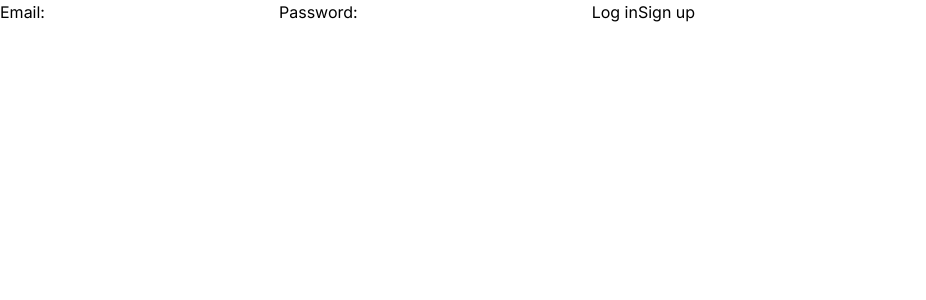
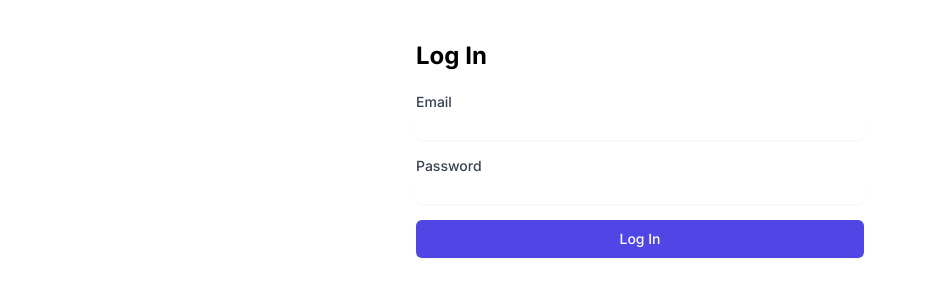
Before and after one commit to youjin-10/kim-community-law, a Next.js app: page /login in a window 1280 px wide. Shown: the top 300 px of the page, without its empty margins (0-926 px from the left). Built offline with nearby package versions, Linux system fonts and the light colour scheme; no server answers.

Commit message:
feat: login

```diff
--- /dev/null
+++ b/app/login/login-form.tsx
@@ -0,0 +1,112 @@
+'use client'
+
+import React, { useState } from 'react';
+import { useRouter } from 'next/navigation';
+import { createClient } from '@/utils/supabase/client';
+
+const supabase = createClient();
+
+const LoginForm: React.FC = () => {
+  const [email, setEmail] = useState('');
+  const [password, setPassword] = useState('');
+  const [error, setError] = useState<string | null>(null);
+  const [message, setMessage] = useState<string | null>(null);
+  const router = useRouter();
+
+  const handleLogin = async (e: React.FormEvent) => {
+    e.preventDefault();
+    setError(null);
+    setMessage(null);
+
+    try {
+      const { data, error } = await supabase.auth.signInWithPassword({
+        email,
+        password,
+      });
+
+      if (error) throw error;
+
+      if (data.user) {
+        // Check if email is confirmed
+        if (data.user.email_confirmed_at) {
+          // Email is confirmed, proceed with login
+          router.push('/dashboard'); // Redirect to dashboard or home page
+        } else {
+          // Email is not confirmed
+          setError('Please confirm your email before logging in.');
+          // Optionally, offer to resend confirmation email
+          setMessage('Need a new confirmation email?');
+        }
+      }
+    } catch (error) {
+      setError((error as Error).message);
+    }
+  };
+
+  const handleResendConfirmation = async () => {
+    try {
+      const { error } = await supabase.auth.resend({
+        type: 'signup',
+        email: email,
+      });
+
+      if (error) throw error;
+
+      setMessage('Confirmation email resent. Please check your inbox.');
+    } catch (error) {
+      setError((error as Error).message);
+    }
+  };
+
+  return (
+    <form onSubmit={handleLogin} className="space-y-4">
+      <div>
+        <label htmlFor="email" className="block text-sm font-medium text-gray-700">
+          Email
+        </label>
+        <input
+          type="email"
+          id="email"
+          value={email}
+          onChange={(e) => setEmail(e.target.value)}
+          className="mt-1 block w-full rounded-md border-gray-300 shadow-sm focus:border-indigo-300 focus:ring focus:ring-indigo-200 focus:ring-opacity-50"
+          required
+        />
+      </div>
+      <div>
+        <label htmlFor="password" className="block text-sm font-medium text-gray-700">
+          Password
+        </label>
+        <input
+          type="password"
+          id="password"
+          value={password}
+          onChange={(e) => setPassword(e.target.value)}
+          className="mt-1 block w-full rounded-md border-gray-300 shadow-sm focus:border-indigo-300 focus:ring focus:ring-indigo-200 focus:ring-opacity-50"
+          required
+        />
+      </div>
+      {error && <p className="text-red-500">{error}</p>}
+      {message && (
+        <div>
+          <p className="text-blue-500">{message}</p>
+          <button
+            type="button"
+            onClick={handleResendConfirmation}
+            className="mt-2 text-indigo-600 hover:text-indigo-500"
+          >
+            Resend confirmation email
+          </button>
+        </div>
+      )}
+      <button
+        type="submit"
+        className="w-full py-2 px-4 border border-transparent rounded-md shadow-sm text-sm font-medium text-white bg-indigo-600 hover:bg-indigo-700 focus:outline-none focus:ring-2 focus:ring-offset-2 focus:ring-indigo-500"
+      >
+        Log In
+      </button>
+    </form>
+  );
+};
+
+export default LoginForm;
--- a/app/login/page.tsx
+++ b/app/login/page.tsx
@@ -1,14 +1,10 @@
-import { login, signup } from "./actions";
+import LoginForm from "./login-form";
 
 export default function LoginPage() {
   return (
-    <form>
-      <label htmlFor="email">Email:</label>
-      <input id="email" name="email" type="email" required />
-      <label htmlFor="password">Password:</label>
-      <input id="password" name="password" type="password" required />
-      <button formAction={login}>Log in</button>
-      <button formAction={signup}>Sign up</button>
-    </form>
+    <div className="max-w-md mx-auto mt-10">
+      <h1 className="text-2xl font-bold mb-5">Log In</h1>
+      <LoginForm />
+    </div>
   );
 }
```
